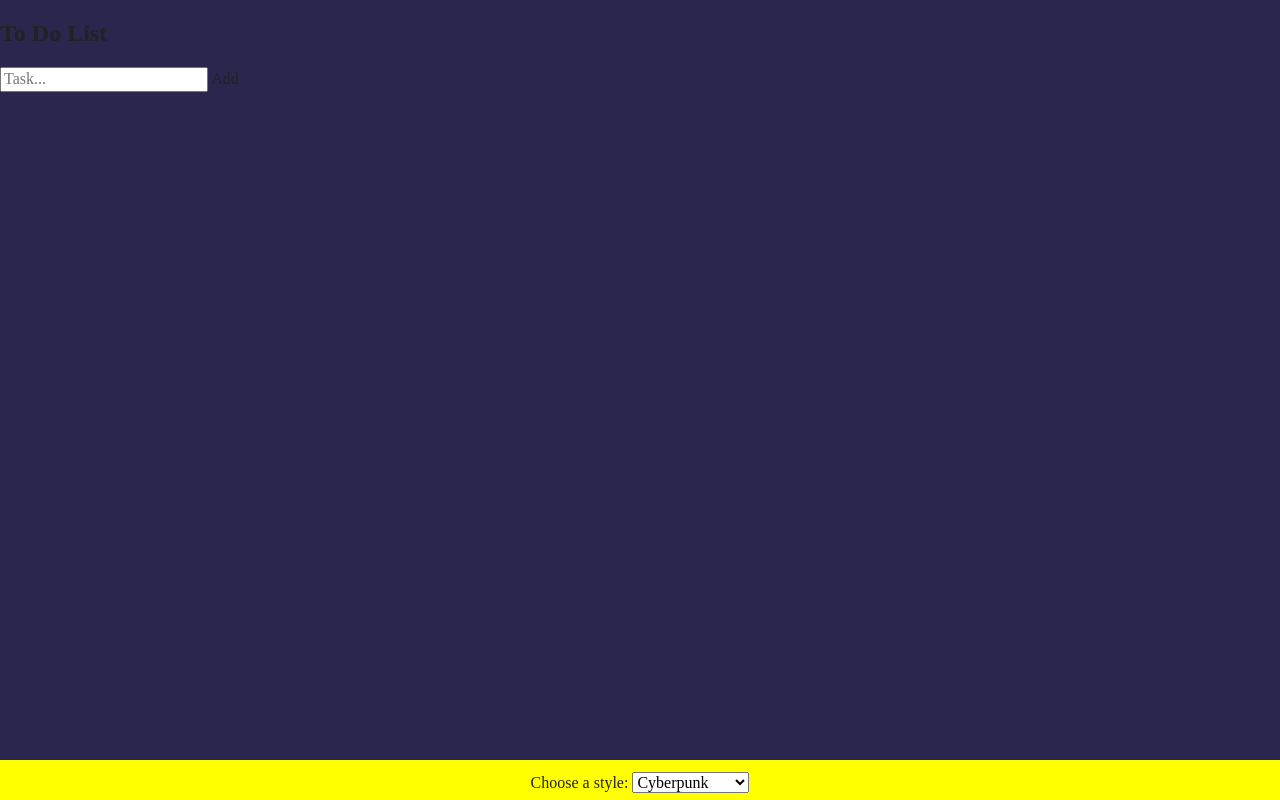
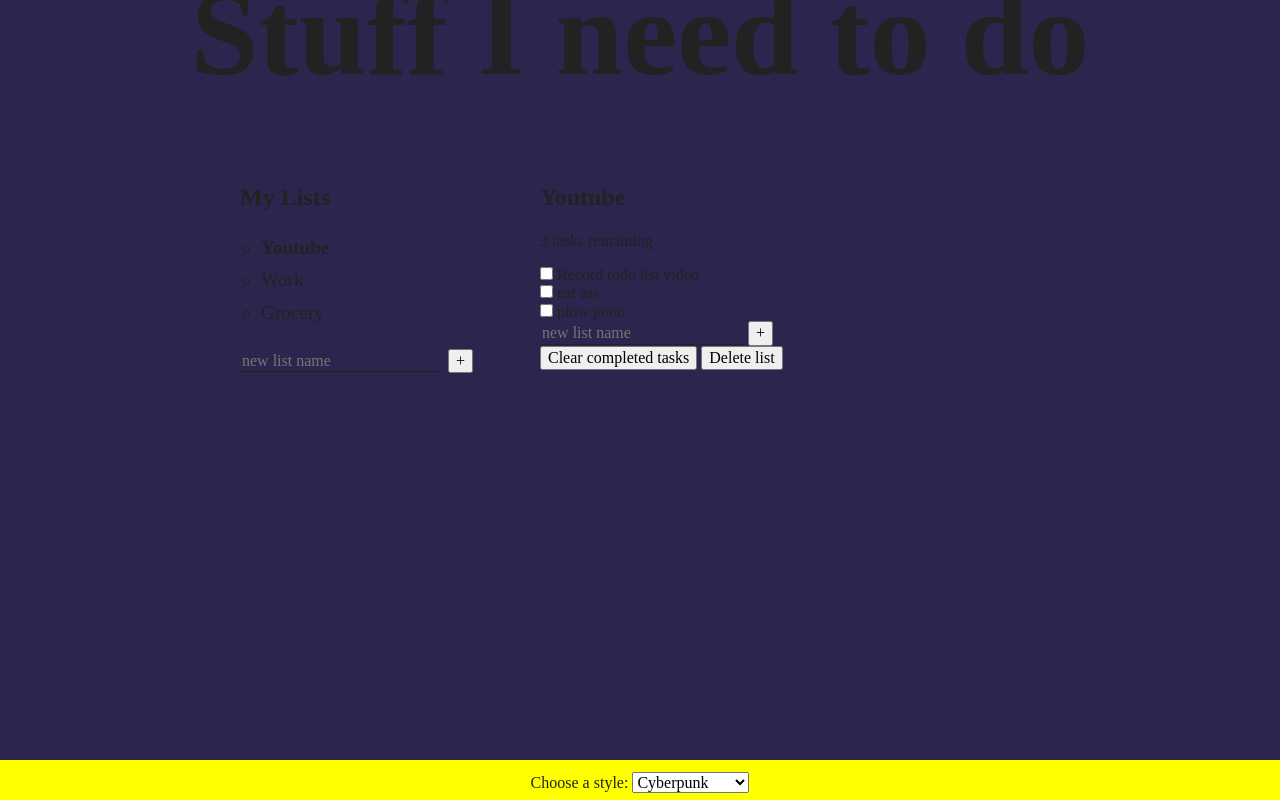
Before and after one commit to NickLeylandMedia/dashboard, a website built with Parcel: page todo.html in a window 1280 px wide. Built offline with nearby package versions, Linux system fonts and the light colour scheme.

Commit message:
Added html markup for todo list, started CSS styling.

```diff
--- a/css/styles.css
+++ b/css/styles.css
@@ -74,6 +74,42 @@ a {
     margin-top: 10px;
 }
 
+/* Class Selectors */
+.title {
+    grid-area: header;
+    text-align: center;
+    font-size: calc(7vw + 2rem);
+    font-weight: 900;
+    margin: -0.3em 0 0.5em;
+}
+
+.task-list {
+    line-height: 1.7;
+    font-size: 1.2rem;
+    list-style: circle;
+    padding-left: 1.1em;
+}
+
+.new {
+    background: transparent;
+    border: 0;
+    color: inherit;
+    border-bottom: 1px solid currentColor;
+    font-size: inherit;
+}
+
+.active-list {
+    font-weight: 700;
+}
+
+.all-tasks {
+    grid-area: lists;
+}
+
+.todo-list{
+    grid-area: active;
+}
+
 /* ID Selectors */
 #main-button-menu {
     display: flex;
@@ -102,6 +138,14 @@ a {
 
 #backbuttcont {
     padding-top: .75vh;
+}
+
+#todo {
+    display: grid;
+    grid:
+        "header header header header" auto
+        "...... lists  active ......" auto /
+        1fr minmax(100px, 300px) minmax(250px, 500px) 1fr;
 }
 /* Style Switcher */
 
--- a/todo.html
+++ b/todo.html
@@ -38,18 +38,67 @@
     </header>
 
     <section id="todo">
-      <div id="todocont">
-        <div id="todohead">
-          <form class="js-form">
-            <h2>To Do List</h2>
-            <input type="text" id="myInput" placeholder="Task...">
-            <span class="addBtn">Add</span>
-          </form>
+      <h1 class="title">Stuff I need to do</h1>
+
+      <div class="all-tasks">
+        <h2 class="task-list-title">My Lists</h2>
+        <ul class="task-list">
+          <li class="active-list">Youtube</li>
+          <li>Work</li>
+          <li>Grocery</li>
+        </ul>
+
+        <form action="">
+          <input type="text" class="new list" placeholder="new list name" aria-label="new list name">
+          <button class="btn list" aria-label="create new list">+</button>
+        </form>
+      </div>
+      <div class="todo-list">
+        <div class="todo-header">
+          <h2 class="list-title">Youtube</h2>
+          <p class="task-count">3 tasks remaining</p>
         </div>
-        <div id="todolist">
+        <div class="todo-body">
+          <div class="tasks">
+            <!--Task-->
+            <div class="task">
+              <input type="checkbox" id="task-1">
+              <label for="task-1">Record todo list video
+                <span class="custom-checkbox"></span>
+              </label>
+            </div>
+            <!--/Task-->
 
+            <!--Task-->
+            <div class="task">
+              <input type="checkbox" id="task-2">
+              <label for="task-2">eat ass
+                <span class="custom-checkbox"></span>
+              </label>
+            </div>
+            <!--/Task-->
+
+            <!--Task-->
+            <div class="task">
+              <input type="checkbox" id="task-3">
+              <label for="task-3">plow poon
+                <span class="custom-checkbox"></span>
+              </label>
+            </div>
+            <!--/Task-->
+
+          </div>
+          <div class="new-task-creator">
+            <form action="">
+              <input type="text" class="new list" placeholder="new list name" aria-label="new list name">
+              <button class="btn task" aria-label="create new task">+</button>
+            </form>
+          </div>
+          <div class="delete-stuff">
+            <button class="btn delete">Clear completed tasks</button>
+            <button class="btn delete">Delete list</button>
+          </div>
         </div>
-
       </div>
     </section>
 
```
